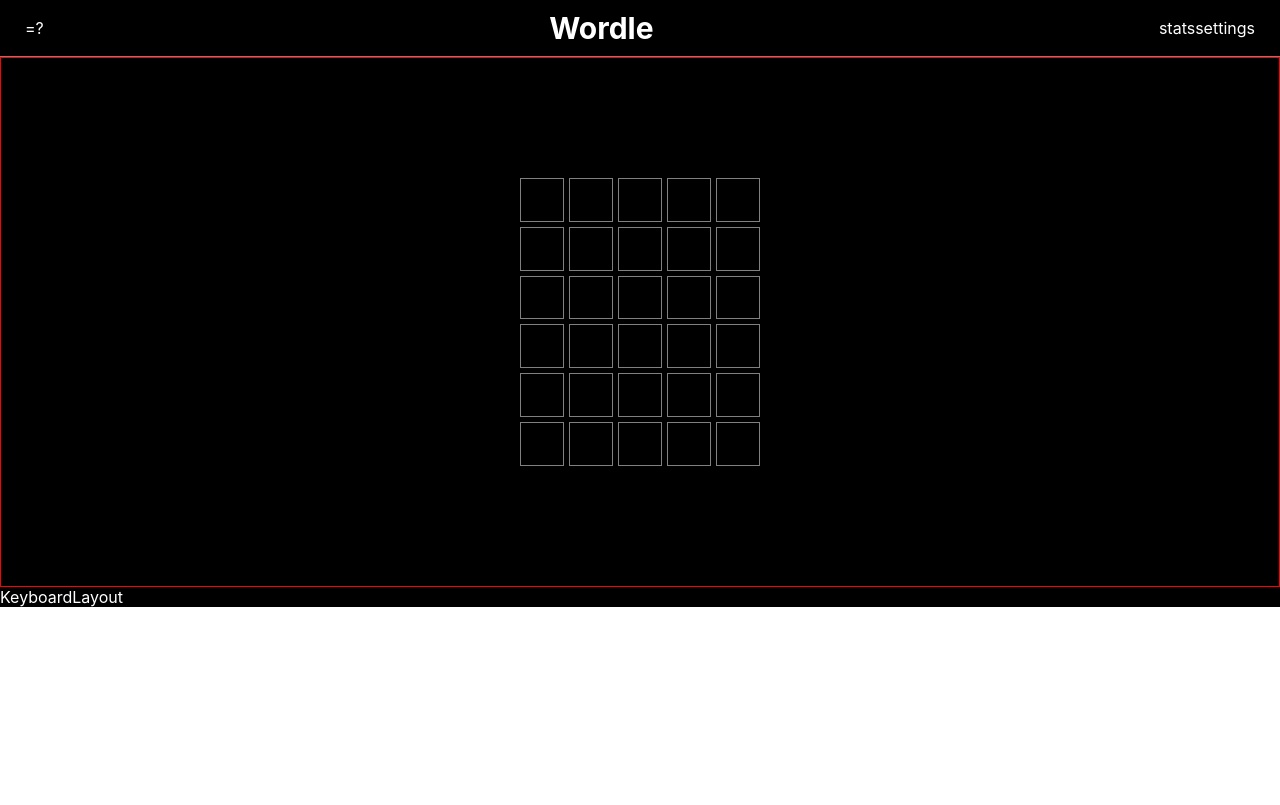
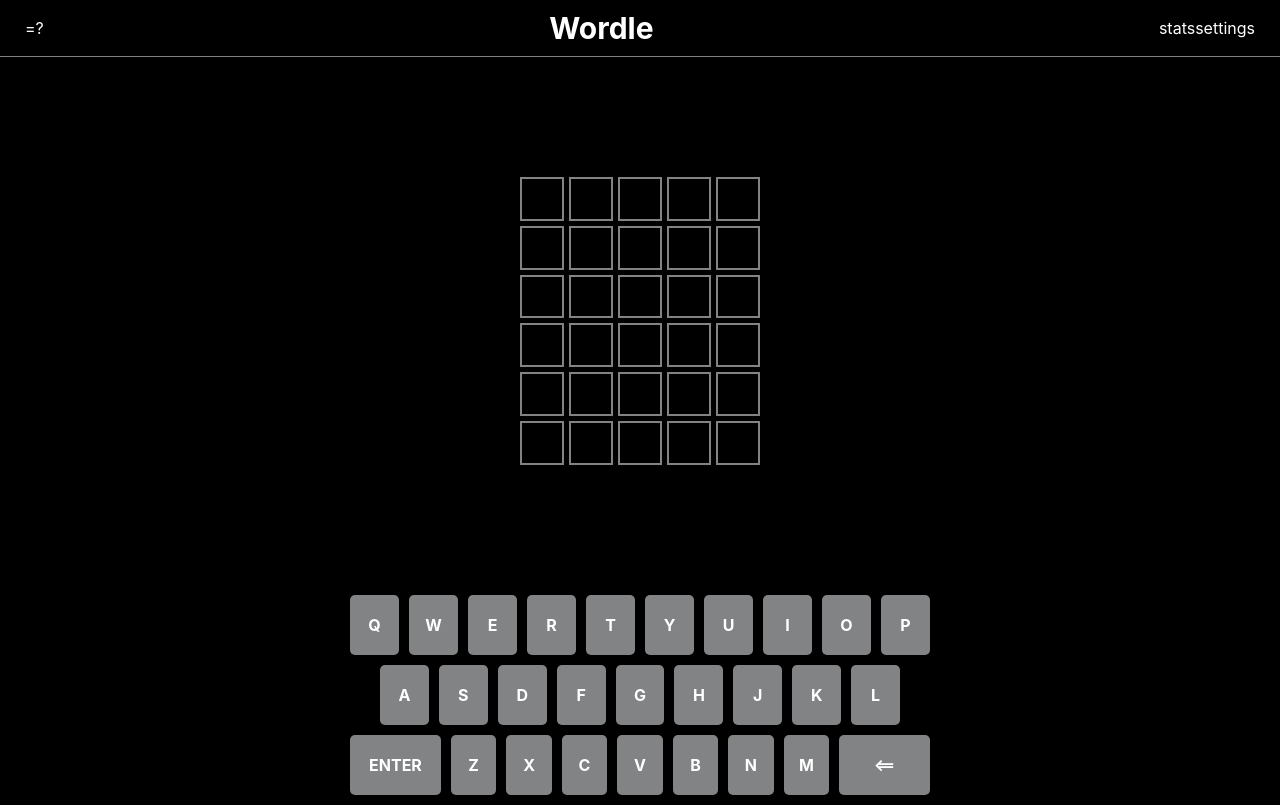
Before and after one commit to d4cho/wordle_clone, a React (Create React App) app: page / in a window 1280 px wide. Built offline with nearby package versions, Linux system fonts and the light colour scheme.

Commit message:
keyboard layout

```diff
--- a/src/Components/Atoms/Box.jsx
+++ b/src/Components/Atoms/Box.jsx
@@ -2,7 +2,7 @@
 
 const Box = () => {
     const container = {
-        border: '1px solid grey',
+        border: '2px solid #818384',
     };
     return <div style={container}></div>;
 };
--- a/src/Components/Organisms/KeyboardLayout.jsx
+++ b/src/Components/Organisms/KeyboardLayout.jsx
@@ -1,7 +1,89 @@
 import React from 'react';
 
 const KeyboardLayout = () => {
-    return <div>KeyboardLayout</div>;
+    const gridContainer = {
+        width: 600,
+        margin: '0 auto',
+        display: 'grid',
+        gridTemplateColumns: 'repeat(1, 1fr)',
+        gridTemplateRows: 'repeat(3, 1fr)',
+        rowGap: '10px',
+        padding: 10,
+    };
+
+    const row1Container = {
+        display: 'grid',
+        gridTemplateColumns: 'repeat(10, 1fr)',
+        gridTemplateRows: 'repeat(1, 1fr)',
+        columnGap: '10px',
+    };
+
+    const row2Container = {
+        padding: '0 30px',
+        display: 'grid',
+        gridTemplateColumns: 'repeat(9, 1fr)',
+        gridTemplateRows: 'repeat(1, 1fr)',
+        columnGap: '10px',
+    };
+
+    const row3Container = {
+        display: 'grid',
+        gridTemplateColumns: '2fr repeat(7, 1fr) 2fr',
+        gridTemplateRows: 'repeat(1, 1fr)',
+        columnGap: '10px',
+    };
+
+    const item = {
+        backgroundColor: '#818384',
+        textTransform: 'uppercase',
+        fontWeight: 'bold',
+        textAlign: 'center',
+        padding: '20px 0',
+        borderRadius: '5px',
+        cursor: 'pointer',
+        userSelect: 'none',
+    };
+
+    return (
+        <div>
+            <div style={gridContainer}>
+                <div style={row1Container}>
+                    <div style={item}>q</div>
+                    <div style={item}>w</div>
+                    <div style={item}>e</div>
+                    <div style={item}>r</div>
+                    <div style={item}>t</div>
+                    <div style={item}>y</div>
+                    <div style={item}>u</div>
+                    <div style={item}>i</div>
+                    <div style={item}>o</div>
+                    <div style={item}>p</div>
+                </div>
+                <div style={row2Container}>
+                    <div style={item}>a</div>
+                    <div style={item}>s</div>
+                    <div style={item}>d</div>
+                    <div style={item}>f</div>
+                    <div style={item}>g</div>
+                    <div style={item}>h</div>
+                    <div style={item}>j</div>
+                    <div style={item}>k</div>
+                    <div style={item}>l</div>
+                </div>
+                <div style={row3Container}>
+                    <div style={item}>ENTER</div>
+                    <div style={item}>z</div>
+                    <div style={item}>x</div>
+                    <div style={item}>c</div>
+                    <div style={item}>v</div>
+                    <div style={item}>b</div>
+                    <div style={item}>n</div>
+                    <div style={item}>m</div>
+                    <div style={item}>{'<=='}</div>
+                </div>
+            </div>
+        </div>
+    );
 };
 
 export default KeyboardLayout;
--- a/src/Components/Organisms/WordGrid.jsx
+++ b/src/Components/Organisms/WordGrid.jsx
@@ -3,7 +3,6 @@
 
 const WordGrid = () => {
     const container = {
-        border: '1px solid red',
         padding: '120px 0',
     };
 
```
